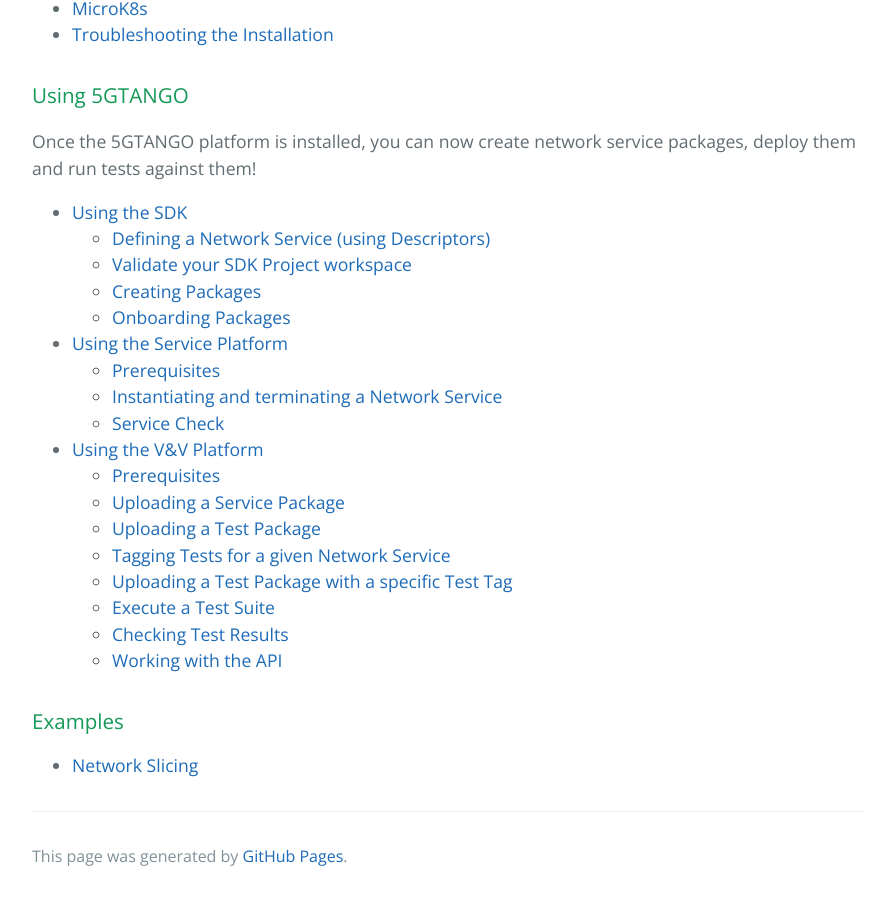
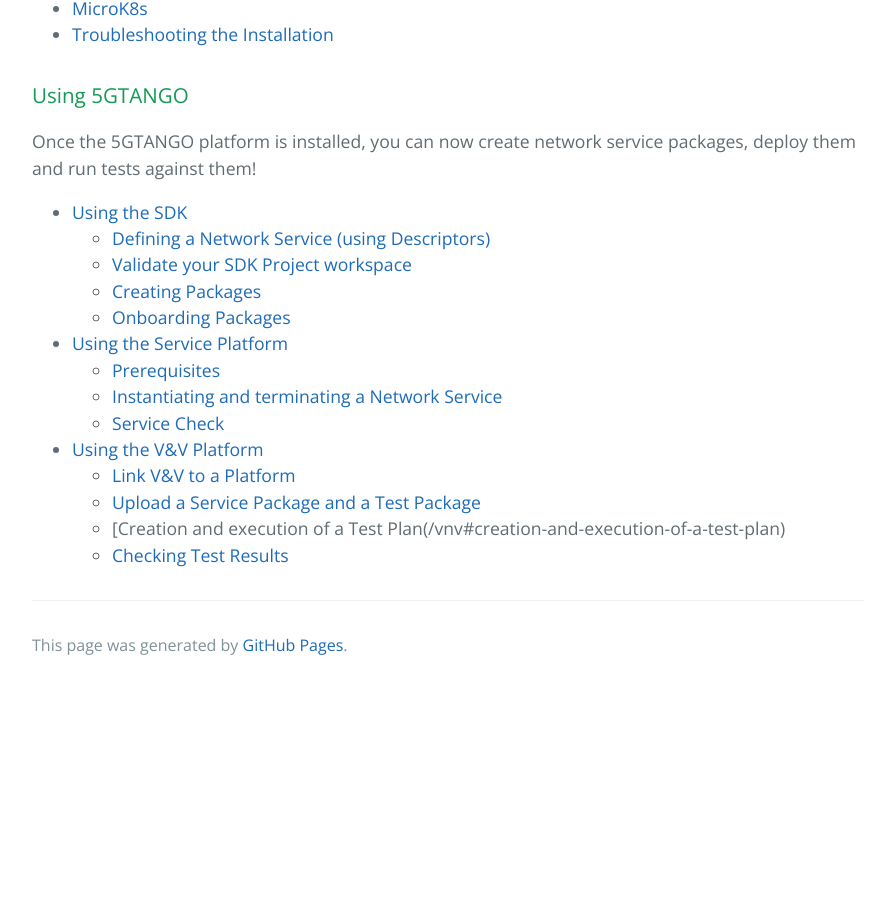
Before and after one commit to sonata-nfv/sonata-nfv.github.io, a Jekyll site: the page built from quickguide.md, in a window 1280 px wide and 900 px high, scrolled down 1189 px. Shown: the whole window, without its empty margins (192-1087 px from the left). Built offline with Jekyll 4.4.1, drawn with Linux system fonts in a browser that asks for light colours; our own code applies the rules of GitHub Pages for plain Markdown files; after the commit the page ends 1878 px from its top, so only the background shows below that.

Commit message:
Update quickguide.md

```diff
--- a/quickguide.md
+++ b/quickguide.md
@@ -40,15 +40,8 @@ Once the 5GTANGO platform is installed, you can now create network service packa
   * [Instantiating and terminating a Network Service](/sp#instantiating-and-terminating-a-network-service)
   * [Service Check](/sp#service-check)
 
-* [Using the V&V Platform](/vnv.md)
-  * [Prerequisites](/vnv.md#prerequisites)
-  * [Uploading a Service Package](/vnv.md#uploading-a-service-package)
-  * [Uploading a Test Package](/vnv.md#uploading-a-service-package)
-  * [Tagging Tests for a given Network Service](/vnv.md#tagging-tests-for-a-given-network-service)
-  * [Uploading a Test Package with a specific Test Tag](/vnv.md#uploading-a-test-package-with-a-specific-test-tag)
-  * [Execute a Test Suite](/vnv.md#execute-a-test-suite)
-  * [Checking Test Results](/vnv.md#checking-test-results)
-  * [Working with the API](/vnv.md#working-with-the-API)
-
-### Examples
-  * [Network Slicing](/slicing)
+* [Using the V&V Platform](/vnv)
+  * [Link V&V to a Platform ](/vnv#link-vv-to-a-platform)
+  * [Upload a Service Package and a Test Package](/vnv#upload-a-service-package-and-a-test-package)
+  * [Creation and execution of a Test Plan(/vnv#creation-and-execution-of-a-test-plan)
+  * [Checking Test Results](/vnv#checking-test-results)
```
